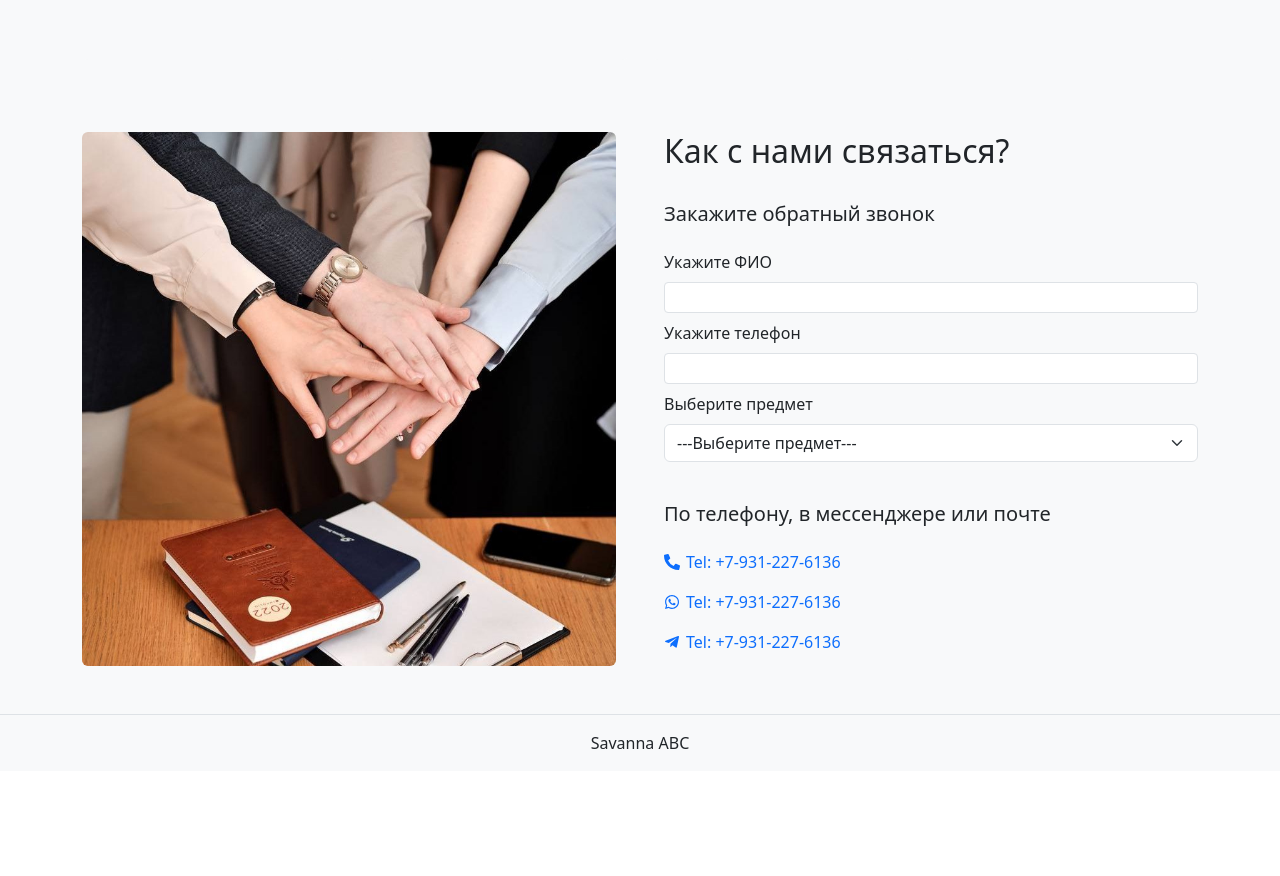
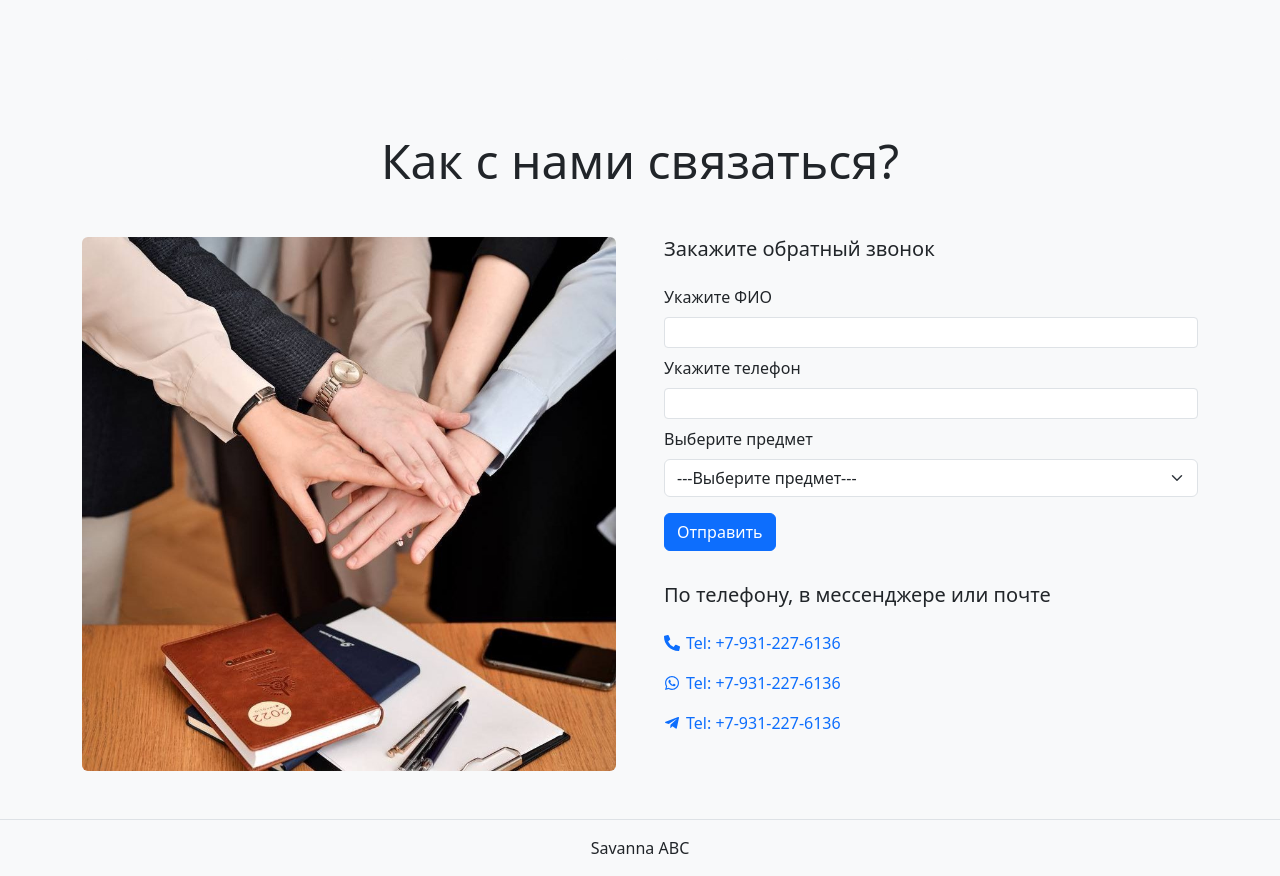
Before and after one commit to Nihither/savanna_web, a React (Vite) app: page /rki in a window 1280 px wide. Shown: the part 1660-2536 px from the top of the page. Before the commit the page ends 2431 px from the top, so only its background shows below. Built offline with nearby package versions, Linux system fonts and the light colour scheme; no server answers.

Commit message:
add sending callback to telegram

```diff
--- a/src/blocks/ContactUs.jsx
+++ b/src/blocks/ContactUs.jsx
@@ -7,12 +7,12 @@ function ContactUs() {
   return (
     <div className="contact-us container-fluid bg-light" id="contact-us">
       <div className="container py-5">
+        <h1 className="display-5 mb-3 mb-lg-5 text-center">Как с нами связаться?</h1>
         <div className="row gx-5">
           <div className="col-lg-6 mb-3 mb-lg-0">
             <img src={contact_us} alt="contact us" className="card-img rounded"/>
           </div>
           <div className="col-lg-6 vstack gap-3">
-            <h2 className="mb-3">Как с нами связаться?</h2>
             <h5>Закажите обратный звонок</h5>
             <ContactForm/>
             <h5 className="mt-3">По телефону, в мессенджере или почте</h5>
--- a/src/blocks/elements/ContactForm.jsx
+++ b/src/blocks/elements/ContactForm.jsx
@@ -1,9 +1,66 @@
-
+import config from '../../configs/secret.json';
+import {FaRegCheckCircle} from "react-icons/fa";
 
 
 function ContactForm() {
+
+  function setDataJson() {
+    const name = document.getElementById("nameInput").value;
+    const phone = document.getElementById("phoneInput").value;
+    const subject = document.getElementById("subjectInput").value;
+    const message = `Новое сообщение с сайта\n\nИмя: ${name}\nТелефон: ${phone}\nЗапрос: ${subject}\n`;
+    const params = {
+      chat_id: config.telegram.chat_id,
+      parse_mode: "html",
+      text: message,
+    }
+    return (JSON.stringify(params));
+  }
+
+  function setSendingDone() {
+    const status = document.getElementById("sending-status-ok");
+    status.classList.remove("d-none");
+  }
+
+  function setSendingError() {
+    const status = document.getElementById("sending-status-error");
+    status.classList.remove("d-none");
+  }
+
+  function setSendingInit() {
+    const statusOK = document.getElementById("sending-status-ok");
+    const statusError = document.getElementById("sending-status-error");
+    if (!statusOK.classList.contains("d-none")) {statusOK.classList.add("d-none");}
+    if (!statusError.classList.contains("d-none")) {statusError.classList.add("d-none");}
+  }
+
+  async function handleSubmit(e) {
+    e.preventDefault();
+    setSendingInit();
+    const url = `https://api.telegram.org/${config.telegram.bot}/sendMessage`;
+    const data = setDataJson();
+    fetch(url, {
+      method: "POST",
+      headers: new Headers({
+        "Content-Type": "application/json"
+      }),
+      body: data,
+    })
+      .then(function(res) {
+        if (res.ok) {
+          setSendingDone();
+        } else {
+          setSendingError();
+        }
+      })
+      .catch(function(err) {
+        console.log(err);
+        setSendingError();
+      });
+  }
+
   return (
-    <form action="" className="">
+    <form onSubmit={handleSubmit} className="">
       <div className="mb-2">
         <label htmlFor="nameInput" className="form-label">Укажите ФИО</label>
         <input type="text" className="form-control form-control-sm" name="nameInput" id="nameInput"
@@ -31,6 +88,11 @@ function ContactForm() {
           <option value="Купить сертификат">Купить сертификат</option>
         </select>
       </div>
+      <div className="mt-3 hstack gap-3">
+        <button type="submit" className="btn btn-primary">Отправить</button>
+        <h3 className="mb-1 d-none" id="sending-status-ok"><FaRegCheckCircle className="text-success"/></h3>
+        <h5 className="mb-1 d-none text-danger" id="sending-status-error">Ошибка отправки</h5>
+      </div>
     </form>
   );
 }
```
